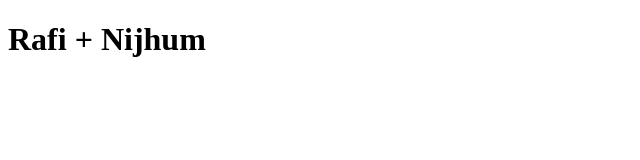
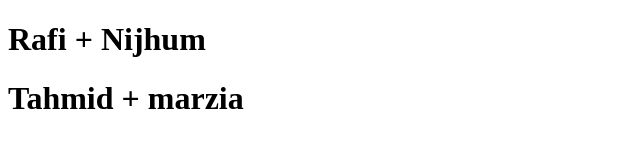
Before and after one commit to ShahreyarRafi/collaboration-test-repo, a plain HTML site: page index.html in a window 1280 px wide. Shown: the whole page, without its empty margins (0-640 px from the left). Drawn offline with Linux system fonts and the light colour scheme.

Commit message:
3rd commit

```diff
--- a/index.html
+++ b/index.html
@@ -3,9 +3,10 @@
 <head>
     <meta charset="UTF-8">
     <meta name="viewport" content="width=device-width, initial-scale=1.0">
-    <title>collaboration repo</title>
+    <title>collaboration repooo</title>
 </head>
 <body>
     <h1>Rafi + Nijhum</h1>
+    <h1>Tahmid + marzia</h1>
 </body>
 </html>
```
